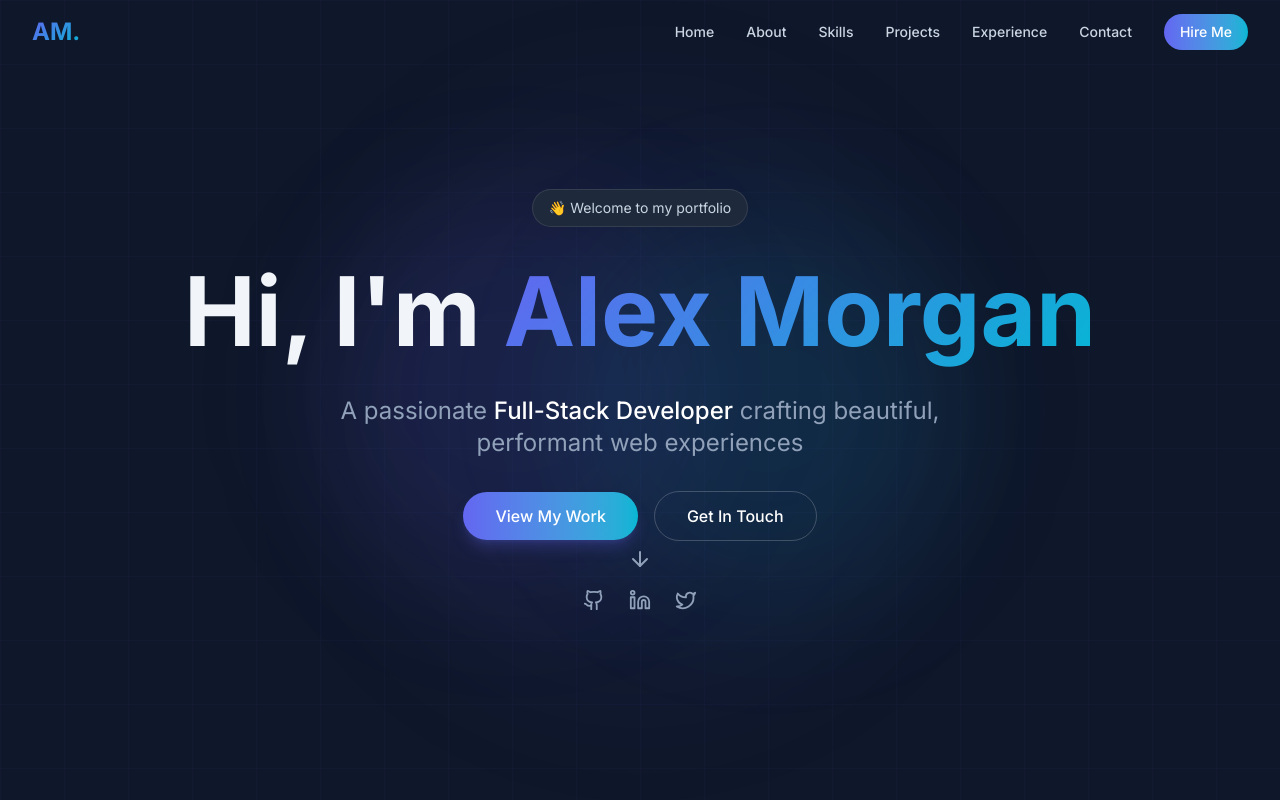
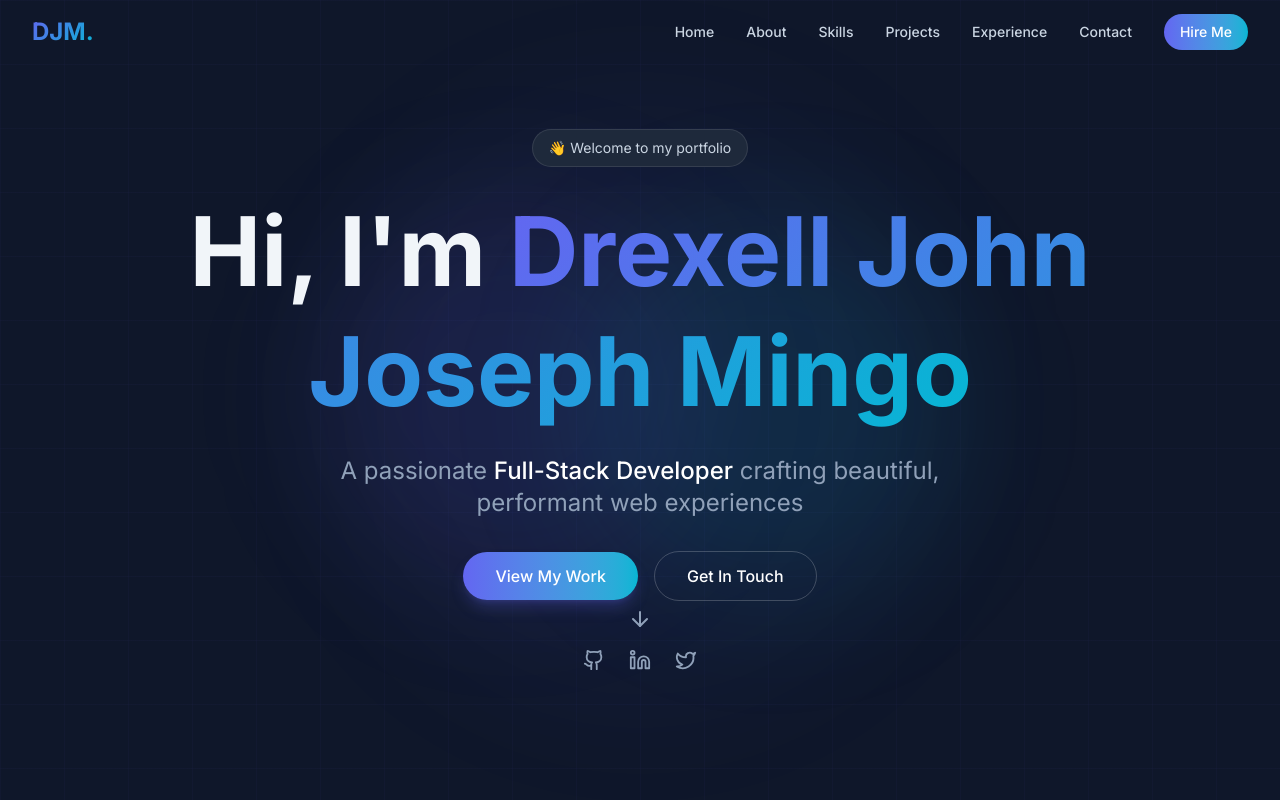
Before and after one commit to imoncrack27/New-Portfolio, a React (Vite) app: page / in a window 1280 px wide. Shown: the top 800 px of the page. Built offline with nearby package versions, Linux system fonts and the light colour scheme.

Commit message:
task snapshot 4330b75a-c33d-4fe6-b6f0-088d022b59f5

```diff
--- a/index.html
+++ b/index.html
@@ -3,7 +3,7 @@
   <head>
     <meta charset="UTF-8" />
     <meta name="viewport" content="width=device-width, initial-scale=1.0" />
-    <title>Alex Morgan | Portfolio</title>
+    <title>Drexell John Joseph Mingo | Portfolio</title>
     <link rel="preconnect" href="https://fonts.googleapis.com">
     <link rel="preconnect" href="https://fonts.gstatic.com" crossorigin>
     <link href="https://fonts.googleapis.com/css2?family=Inter:wght@300;400;500;600;700;800&display=swap" rel="stylesheet">
--- a/src/components/Contact.tsx
+++ b/src/components/Contact.tsx
@@ -22,7 +22,7 @@ export default function Contact() {
   };
 
   const contactInfo = [
-    { icon: Mail, label: 'Email', value: 'alex@example.com', href: 'mailto:alex@example.com' },
+    { icon: Mail, label: 'Email', value: 'drexell@example.com', href: 'mailto:drexell@example.com' },
     { icon: Phone, label: 'Phone', value: '+1 (555) 123-4567', href: 'tel:+15551234567' },
     { icon: MapPin, label: 'Location', value: 'San Francisco, CA', href: '#' },
   ];
--- a/src/components/Footer.tsx
+++ b/src/components/Footer.tsx
@@ -5,7 +5,7 @@ export default function Footer() {
     <footer className="py-8 px-4 border-t border-white/5">
       <div className="max-w-6xl mx-auto flex flex-col md:flex-row items-center justify-between gap-4">
         <div className="flex items-center gap-2 text-slate-400 text-sm">
-          <span>© 2024 Alex Morgan. Made with</span>
+          <span>© 2024 Drexell John Joseph Mingo. Made with</span>
           <Heart size={14} className="text-red-400" fill="currentColor" />
         </div>
         <div className="flex items-center gap-6">
--- a/src/components/Hero.tsx
+++ b/src/components/Hero.tsx
@@ -33,7 +33,7 @@ export default function Hero() {
           className="text-5xl sm:text-6xl md:text-7xl lg:text-8xl font-bold mb-6 leading-tight"
         >
           Hi, I'm{' '}
-          <span className="gradient-text">Alex Morgan</span>
+          <span className="gradient-text">Drexell John Joseph Mingo</span>
         </motion.h1>
 
         <motion.p
--- a/src/components/Navbar.tsx
+++ b/src/components/Navbar.tsx
@@ -41,7 +41,7 @@ export default function Navbar() {
             className="text-2xl font-bold gradient-text"
             whileHover={{ scale: 1.05 }}
           >
-            AM.
+            DJM.
           </motion.a>
 
           {/* Desktop Navigation */}
```
